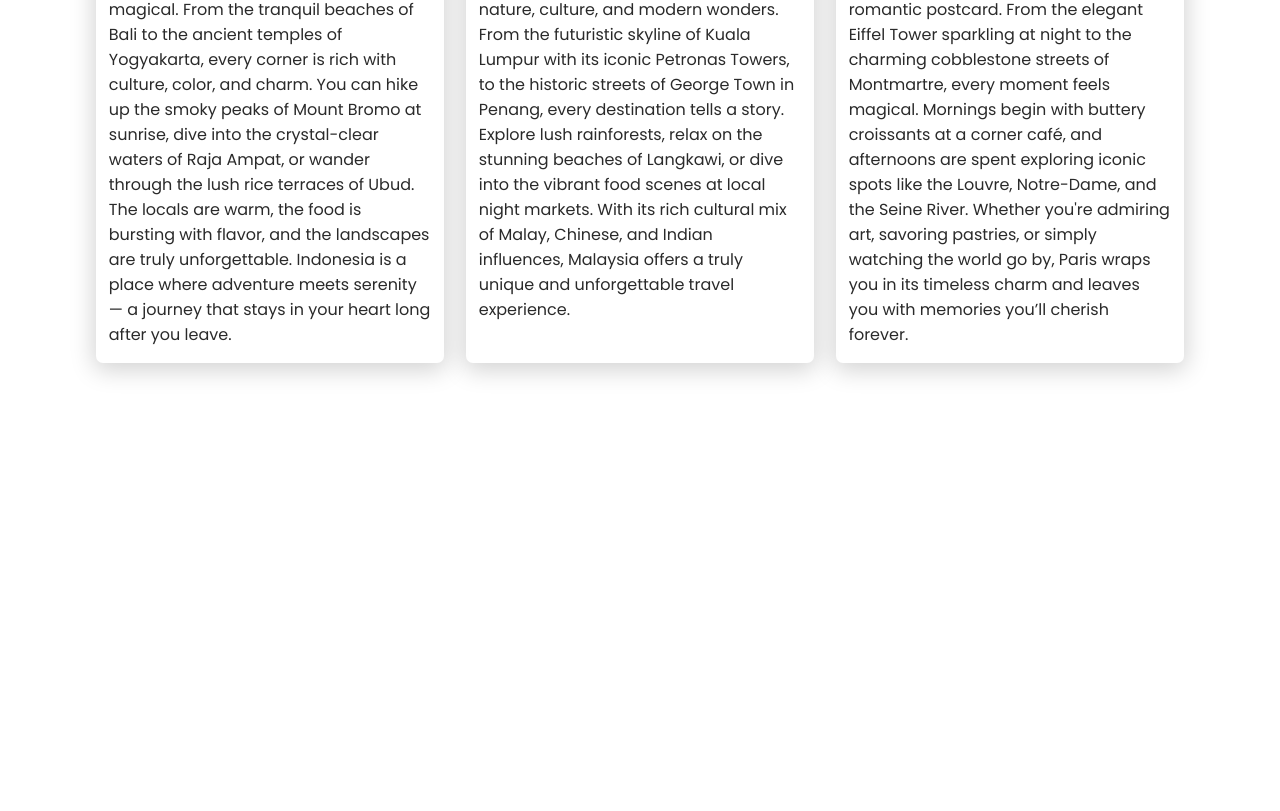
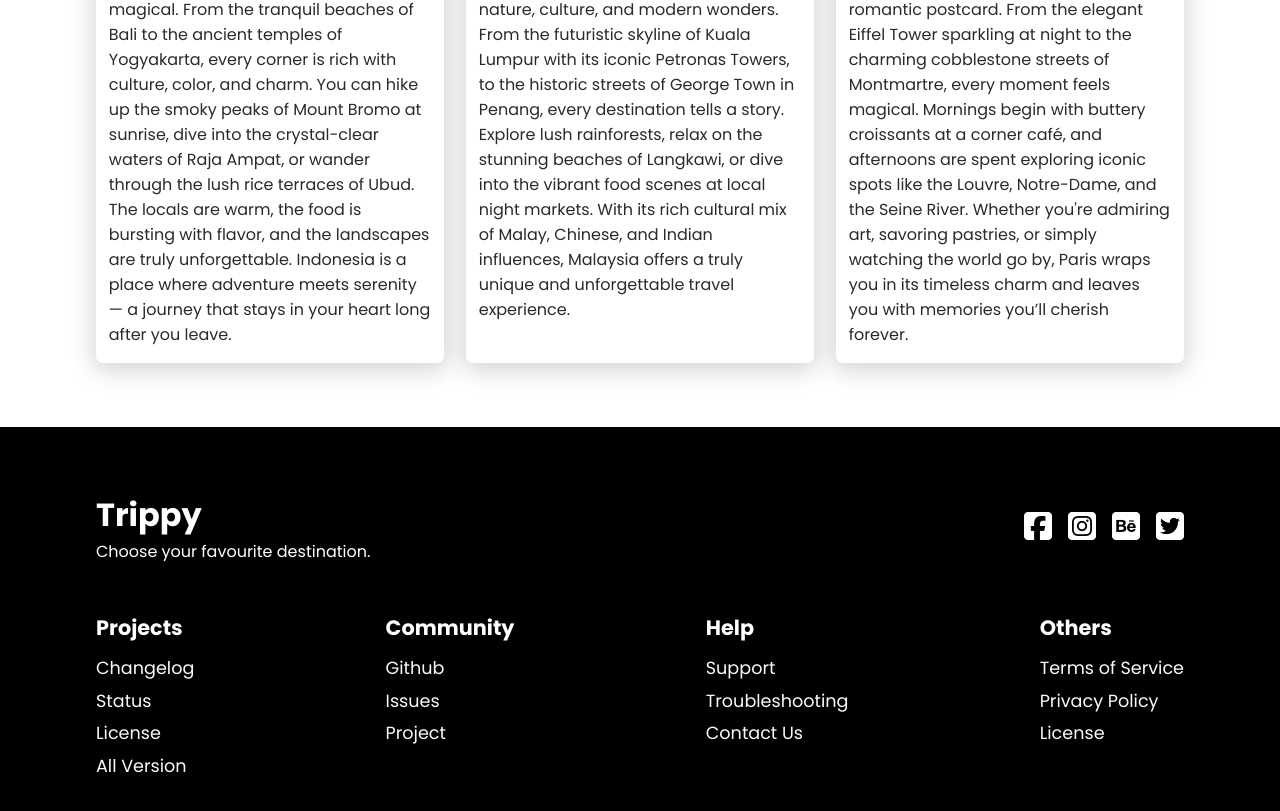
Before and after one commit to codingwithriha/Trippy-tour-travels, a React (Create React App) app: page / in a window 1280 px wide. Shown: the part 2307-3118 px from the top of the page. Before the commit the page ends 2734 px from the top, so only its background shows below. Built offline with nearby package versions, Linux system fonts and the light colour scheme.

Commit message:
feat:footer

```diff
--- /dev/null
+++ b/src/components/Footer.js
@@ -0,0 +1,58 @@
+import "./FooterStyles.css";
+
+const Footer = () => {
+  return (
+    <div className="footer">
+      <div className="top">
+        <div>
+          <h1>Trippy</h1>
+          <p>Choose your favourite destination.</p>
+        </div>
+        <div>
+          <a href="/">
+            <i className="fa-brands fa-facebook-square"></i>
+          </a>
+          <a href="/">
+            <i className="fa-brands fa-instagram-square"></i>
+          </a>
+          <a href="/">
+            <i className="fa-brands fa-behance-square"></i>
+          </a>
+          <a href="/">
+            <i className="fa-brands fa-twitter-square"></i>
+          </a>
+        </div>
+      </div>
+
+      <div className="bottom">
+        <div>
+          <h4>Projects</h4>
+          <a href="/">Changelog</a>
+          <a href="/">Status</a>
+          <a href="/">License</a>
+          <a href="/">All Version</a>
+        </div>
+        <div>
+          <h4>Community</h4>
+          <a href="/">Github</a>
+          <a href="/">Issues</a>
+          <a href="/">Project</a>
+        </div>
+        <div>
+          <h4>Help</h4>
+          <a href="/">Support</a>
+          <a href="/">Troubleshooting</a>
+          <a href="/">Contact Us</a>
+        </div>
+        <div>
+          <h4>Others</h4>
+          <a href="/">Terms of Service</a>
+          <a href="/">Privacy Policy</a>
+          <a href="/">License</a>
+        </div>
+      </div>
+    </div>
+  );
+};
+
+export default Footer;
--- /dev/null
+++ b/src/components/FooterStyles.css
@@ -0,0 +1,62 @@
+.footer {
+  padding: 4rem 6rem;
+  background: #000;
+  color: #fff;
+}
+
+.top {
+  display: flex;
+  align-items: center;
+  text-align: start;
+  justify-content: space-between;
+  flex-wrap: wrap;
+}
+
+.top i {
+  color: #fff;
+  font-size: 2rem;
+  margin-left: 1rem;
+}
+
+.top i:hover {
+  color: #01959a;
+}
+
+.bottom {
+  padding-top: 2rem;
+  text-align: start;
+  display: flex;
+  justify-content: space-between;
+  flex-wrap: wrap;
+}
+
+.bottom div {
+  display: flex;
+  flex-direction: column;
+}
+
+.bottom h4 {
+  font-size: 1.3rem;
+  padding: 1rem 0 0.8rem 0;
+}
+
+.bottom a {
+  text-decoration: none;
+  color: #fafafa;
+  padding-bottom: 0.4rem;
+  font-size: 1.1rem;
+}
+
+@media screen and (max-width: 850px) {
+  .footer {
+    padding: 4rem 2rem;
+  }
+
+  .footer i {
+    margin: 1rem 1rem 0 0;
+  }
+
+  .bottom div {
+    width: 50%;
+  }
+}
--- a/src/routes/Home.js
+++ b/src/routes/Home.js
@@ -3,6 +3,7 @@
 import HeroImg from "../assets/12.jpg";
 import Destination from "../components/Destination";
 import Trip from "../components/Trip";
+import Footer from "../components/Footer";
 
 function Home() {
   return (
@@ -19,6 +20,7 @@
       />
       <Destination />
       <Trip />
+      <Footer />
     </>
   );
 }
```
